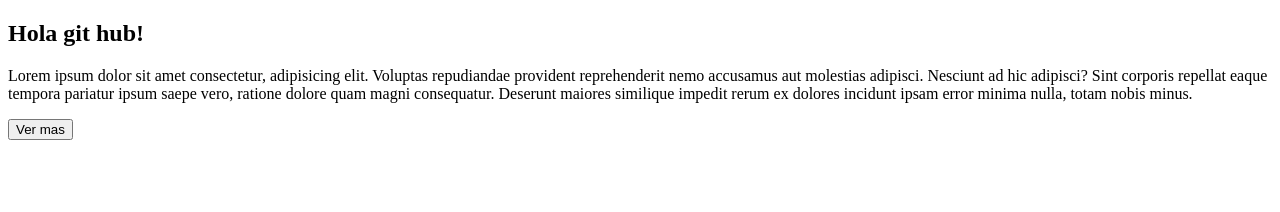
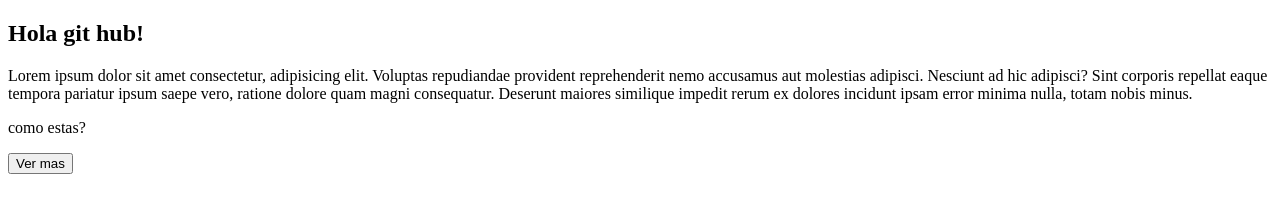
Before and after one commit to Danielrp551/clase_10_github, a plain HTML site: page index.html in a window 1280 px wide. Drawn offline with Linux system fonts and the light colour scheme.

Commit message:
Agregue como estas

```diff
--- a/index.html
+++ b/index.html
@@ -14,6 +14,7 @@
         accusamus aut molestias adipisci. Nesciunt ad hic adipisci? Sint corporis repellat eaque tempora pariatur ipsum
         saepe vero, ratione dolore quam magni consequatur. Deserunt maiores similique impedit rerum ex dolores incidunt
         ipsam error minima nulla, totam nobis minus.</p>
+    <p>como estas?</p>
         <button>Ver mas</button>
 </body>
 
```
